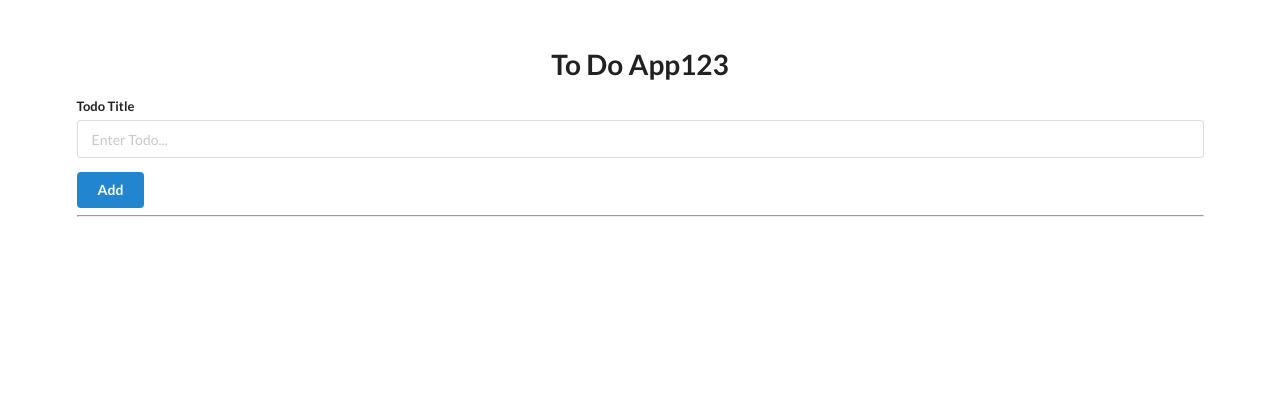
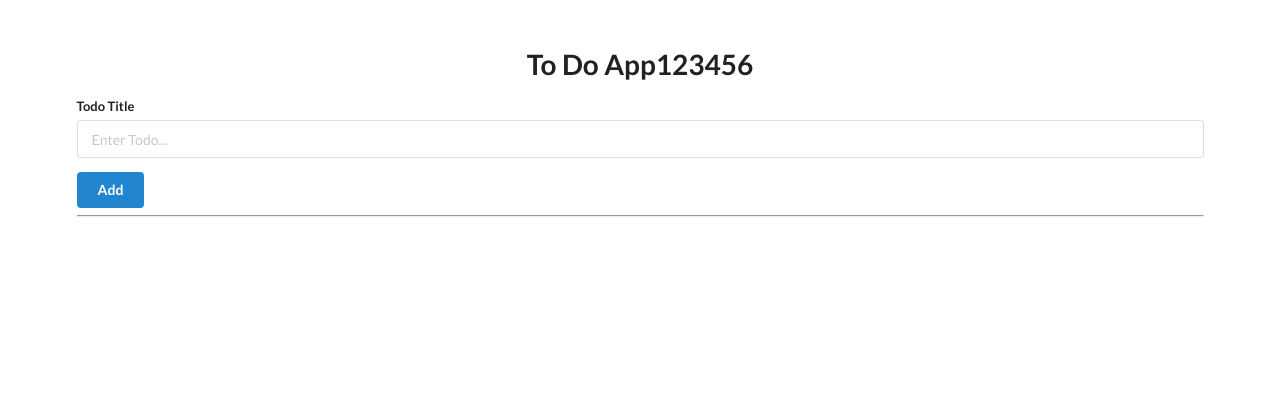
Before and after one commit to sangee2004/mariadb, a Flask app: page / in a window 1280 px wide. Shown: the top 420 px of the page. Run offline with Flask 3, Linux system fonts and the light colour scheme.

Commit message:
test clone

```diff
--- a/examples/my-todo/templates/template.html
+++ b/examples/my-todo/templates/template.html
@@ -12,7 +12,7 @@
 
 <body>
     <div style="margin-top: 50px;" class="ui container">
-        <h1 class="ui center aligned header">To Do App123</h1>
+        <h1 class="ui center aligned header">To Do App123456</h1>
 
         <form class="ui form" action="/add" method="post">
             <div class="field">
```
